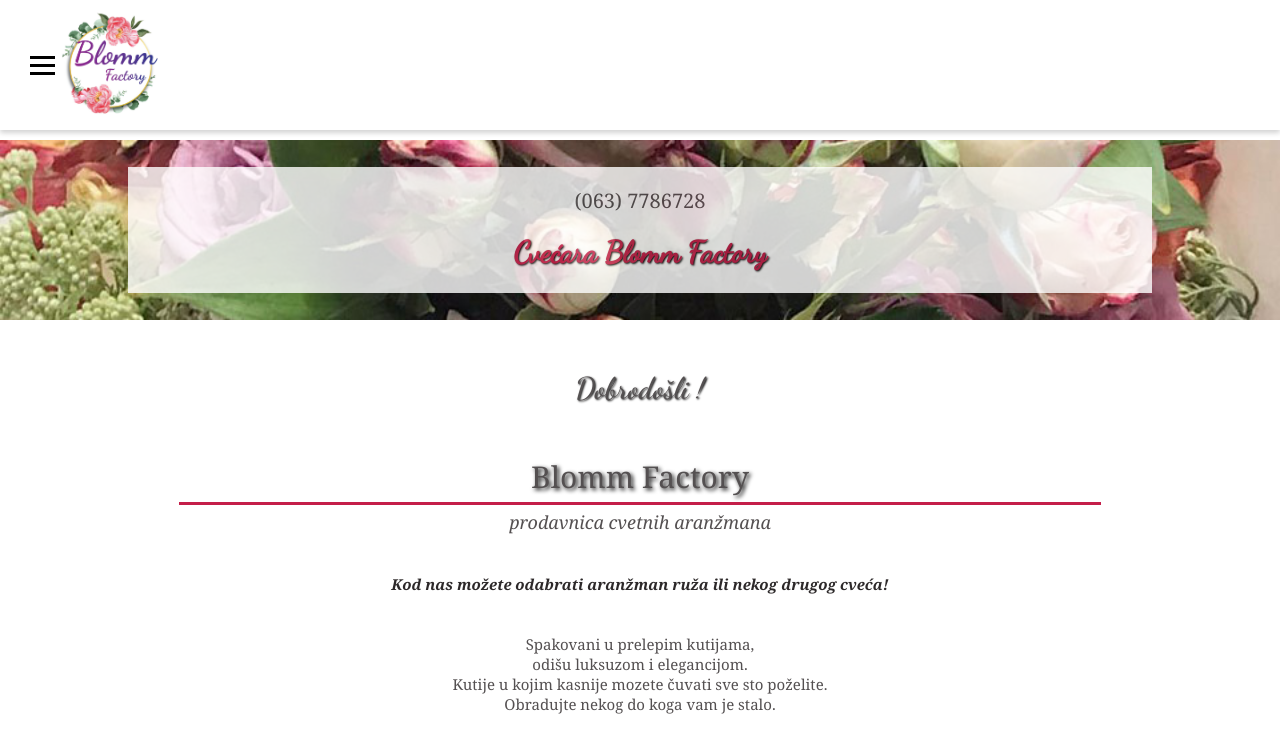
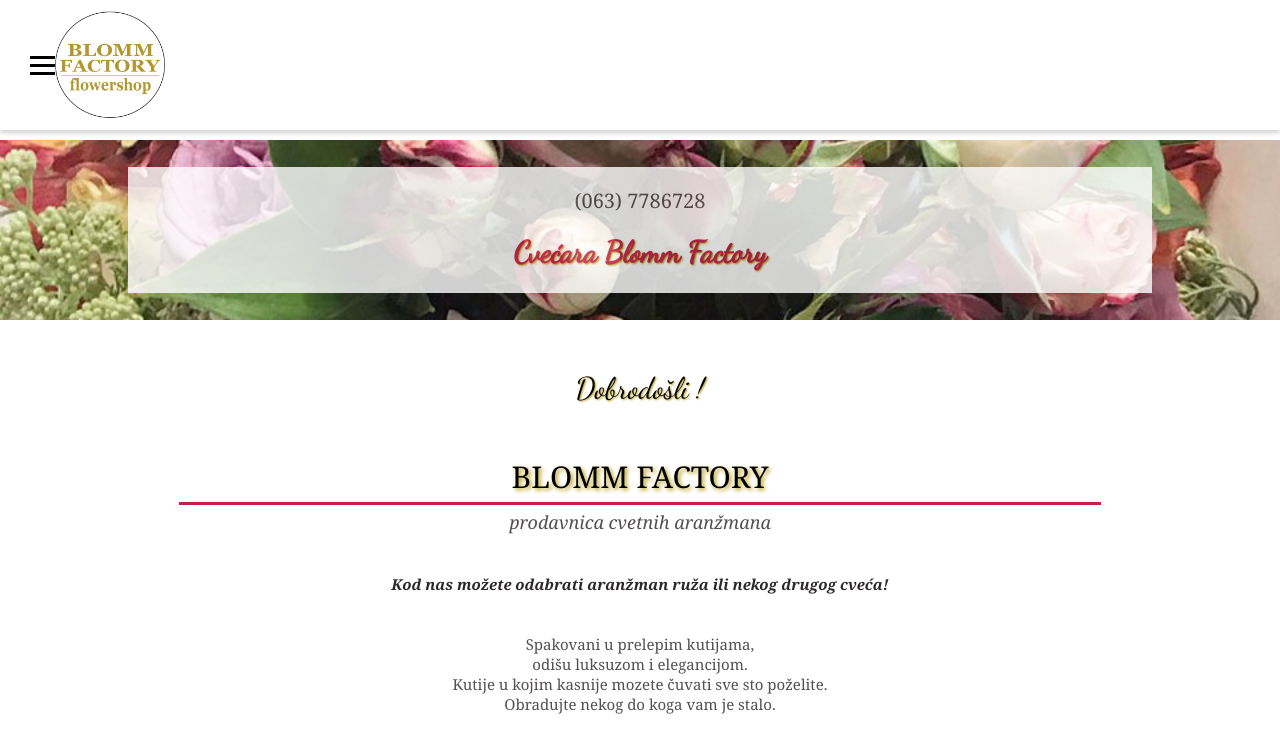
Before and after one commit to veljko85/blommfactory, a plain HTML site: page index.html in a window 1280 px wide. Drawn offline with nearby package versions, Linux system fonts and the light colour scheme.

Commit message:
Add files via upload

```diff
--- a/index.html
+++ b/index.html
@@ -5,7 +5,7 @@
 			<meta charset="UTF-8">
 			<meta name="viewport" content="width=device-width, initial-scale=1">
 			<title>Blomm Factory</title>
-			<link rel="icon" type="image/gif/png" href="img\blommFactoryLogo2.jpg">
+			<link rel="icon" type="image/gif/png" href="img\blommwhite1.png">
 			<link rel="stylesheet" type="text/css" href="css/reset.css">
 			<link rel="stylesheet" type="text/css" href="scss/style.css">
 		</head>
@@ -20,7 +20,7 @@
 			        <div id="third-line" class="third-line ham-line"></div>
 			    </div>
 
-			    <img id="logo" class="logo" src="img\blommFactoryLogo2.jpg">
+			    <img id="logo" class="logo" src="img\blommwhite1.png">
 
 			</section>
 
@@ -63,7 +63,7 @@
 						<h1 class="dobrodosli">Dobrodošli !</h1>
 
 						<div class="first-mainsection-devide"></div>
-						<h1 class="comp-name">Blomm Factory</h1>
+						<h1 class="comp-name">BLOMM FACTORY</h1>
 						<div class="second-mainsection-devide"></div>
 
 						<h3>prodavnica cvetnih aranžmana</h3>
--- a/js/main.js
+++ b/js/main.js
@@ -41,12 +41,14 @@ window.onscroll = () => {
 		    hamBut.style.marginTop = "35.5px"
 		    logo.style.marginLeft = cliWid / 2 - 90 + "px";
 		    nav.style.marginTop = "97px";
+		    logo.src = "img/blommblack1.png"
 		  } else {
 		  	heading.style.height = "130px";
 		    logo.style.width = "110px";
 		    hamBut.style.marginTop = "55.5px"
 		    logo.style.marginLeft = cliWid / 2 - 110 + "px";
 		    nav.style.marginTop = "137px";
+		    logo.src = "img/blommwhite1.png"
 		  }
 		}
 }
--- a/partials/mobile.scss
+++ b/partials/mobile.scss
@@ -121,7 +121,7 @@ body  {
 						top: 40px;
 						position: relative;
 						text-align: center;
-						text-shadow: 1px 1px 2px #000000;
+						text-shadow: 1px 1px 2px #b29600;
 					}
 				}
 			}
@@ -133,9 +133,9 @@ body  {
 
 				.dobrodosli {
 					font: 400 30px 'Dancing Script', cursive;
-					color: #545051;
+					color: #000;
 					text-align: center;
-					text-shadow: 1px 1px 2px #000000;
+					text-shadow: 1px 1px 2px #b29600;
 				}
 				.first-mainsection-devide {
 					display: none;
@@ -148,10 +148,10 @@ body  {
 				}
 				.comp-name {
 					font: 400 30px georgia;
-					color: #545051;
+					color: #000;
 					text-align: center;
 					margin-top: 50px;
-					text-shadow: 2px 2px 4px #000000;
+					text-shadow: 2px 2px 4px #b29600;
 				}
 				h3 {
 					font: italic 400 18px georgia;
```
Also changed, not shown: img/blommblack1.png (added), img/blommwhite1.png (added), partials/mobile.css, scss/style.css, 2 other files.
